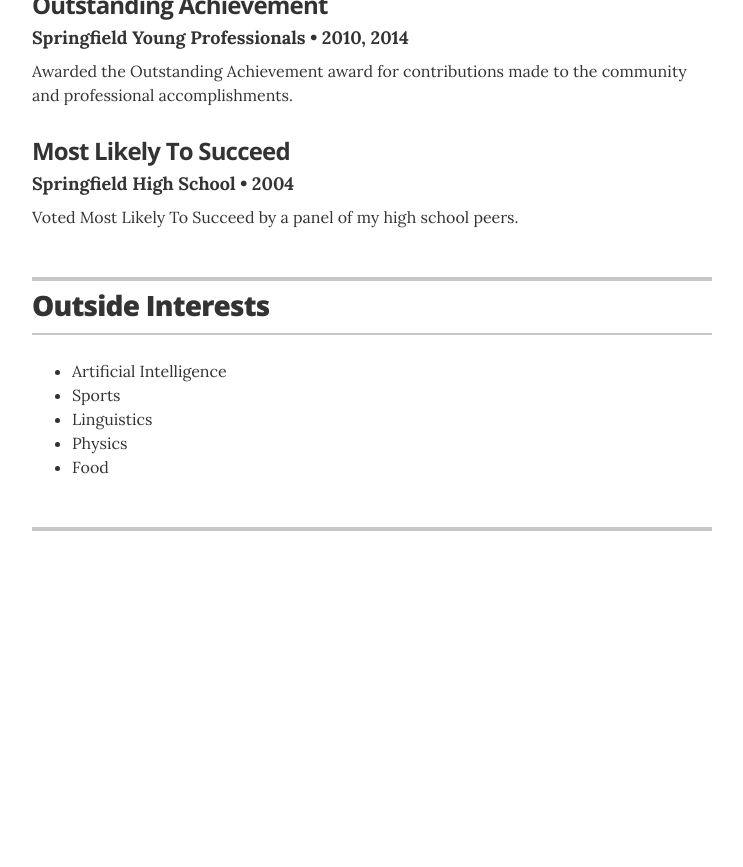
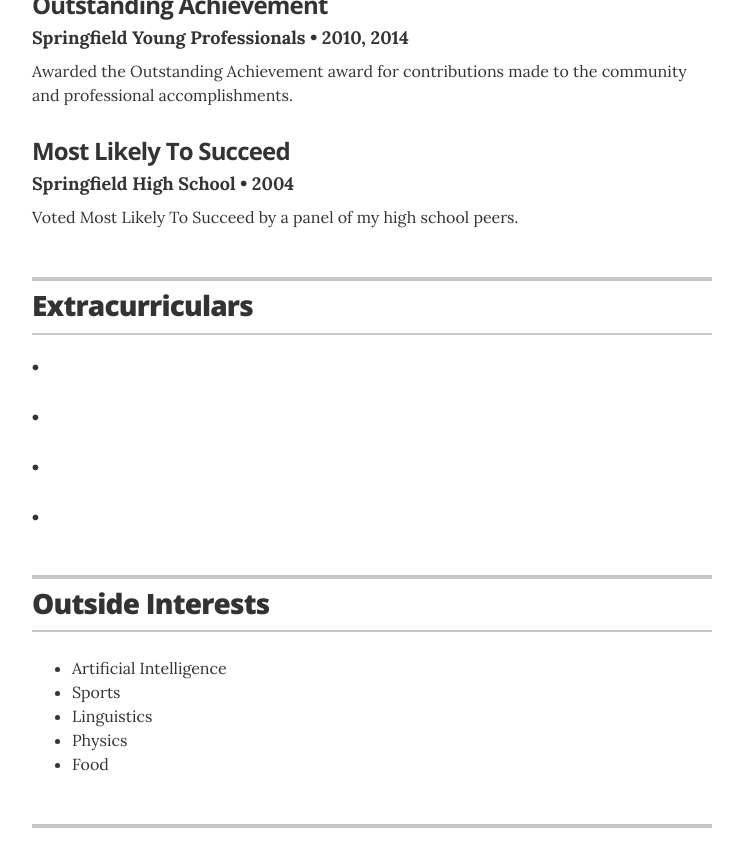
Before and after one commit to Tamus500/tamus500.github.io, a Jekyll site: the page built from index.html, in a window 1280 px wide and 900 px high, scrolled down 2134 px. Shown: the top 867 px of the window, without its empty margins (268-1011 px from the left). Built offline with Jekyll 4.4.1, drawn with Linux system fonts in a browser that asks for light colours; before the commit the page ends 2737 px from its top, so only the background shows below that.

Commit message:
Update resume.html

```diff
--- a/_layouts/resume.html
+++ b/_layouts/resume.html
@@ -155,24 +155,24 @@
       <!-- end Recognition -->
       {% endif %}
 
-      {% if site.resume_section_associations %}
-      <!-- begin Associations -->
+      {% if site.resume_section_extracurriculars %}
+      <!-- begin extracurriculars -->
       <section class="content-section">
 
         <header class="section-header">
-          <h2>Associations</h2>
+          <h2>Extracurriculars</h2>
         </header>
 
-        {% for association in site.data.associations %}
+        {% for association in site.data.extracurriculars %}
         <div class="resume-item" itemscope itemprop="memberOf" itemtype="http://schema.org/Organization">
-          <h3 class="resume-item-title" itemprop="name">{% if association.url %}<a href="{{ association.url }}">{{ association.organization }}</a>{% else %}{{ association.organization }}{% endif %}</h3>
-          <h4 class="resume-item-details" itemprop="description">{{ association.role }} &bull; {{ association.year }}</h4>
-          <p class="resume-item-copy">{{ association.summary }}</p>
+          <h3 class="resume-item-title" itemprop="name">{% if extracurriculars.url %}<a href="{{ extracurriculars.url }}">{{ extracurriculars.organization }}</a>{% else %}{{ extracurriculars.organization }}{% endif %}</h3>
+          <h4 class="resume-item-details" itemprop="description">{{ extracurriculars.role }} &bull; {{ extracurriculars.year }}</h4>
+          <p class="resume-item-copy">{{ extracurricularssummary }}</p>
         </div>
         {% endfor %}
 
       </section>
-      <!-- end Associations -->
+      <!-- end extracurriculars -->
       {% endif %}
 
       {% if site.resume_section_interests %}
```
